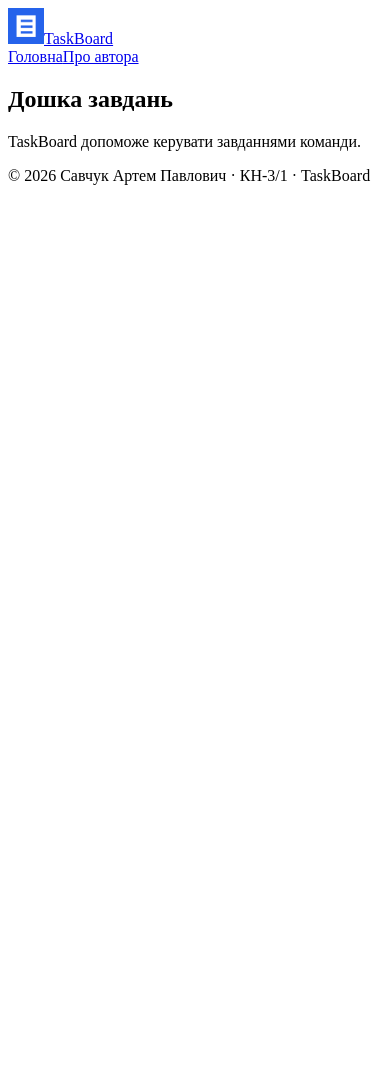
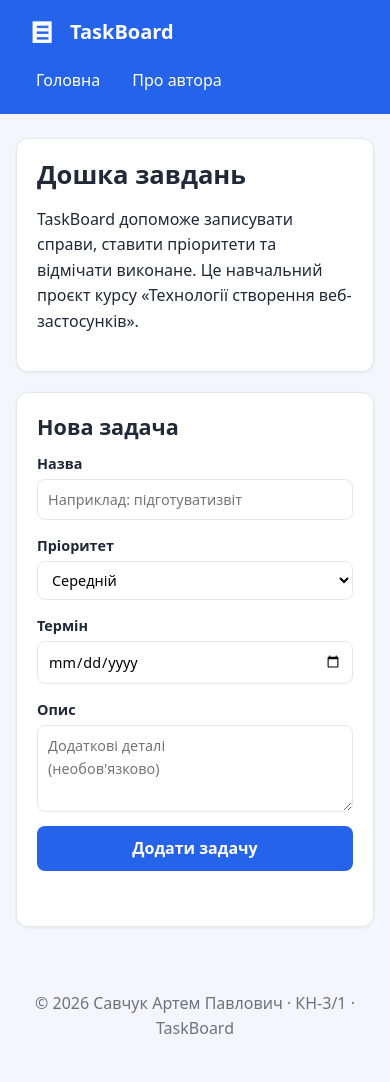
Before and after one commit to savchukapkn24-cloud/taskboard, a plain HTML site: page index.html in a window 390 px wide. Before the commit the page ends 844 px from the top, so only its background shows below. Drawn offline with Linux system fonts and the light colour scheme.

Commit message:
Додати форму задачі, Flexbox і адаптивні стилі

```diff
--- a/index.html
+++ b/index.html
@@ -1,5 +1,62 @@
 <!DOCTYPE html>
 <html lang="uk">
-<head><meta charset="UTF-8"><meta name="viewport" content="width=device-width, initial-scale=1.0"><title>TaskBoard: дошка завдань</title><link rel="stylesheet" href="style.css"></head>
-<body><header class="site-header"><a class="brand" href="index.html"><img src="images/logo.png" alt="Логотип TaskBoard" width="36" height="36"><span>TaskBoard</span></a><nav class="nav" aria-label="Основна навігація"><a href="index.html">Головна</a><a href="about.html">Про автора</a></nav></header><main class="container"><section class="intro"><h1>Дошка завдань</h1><p>TaskBoard допоможе керувати завданнями команди.</p></section></main><footer class="site-footer"><p>&copy; 2026 Савчук Артем Павлович · КН-3/1 · TaskBoard</p></footer></body>
+<head>
+<meta charset="UTF-8">
+<meta name="viewport" content="width=device-width, initial-scale=1.0">
+<title>TaskBoard: дошка завдань</title>
+<link rel="stylesheet" href="style.css">
+</head>
+<body>
+<header class="site-header">
+<a class="brand" href="index.html">
+<img src="images/logo.png" alt="Логотип TaskBoard" width="36" height="36">
+<span>TaskBoard</span>
+</a>
+<nav class="nav" aria-label="Основна навігація">
+<a href="index.html">Головна</a>
+<a href="about.html">Про автора</a>
+</nav>
+</header>
+<main class="container">
+<section class="intro">
+<h1>Дошка завдань</h1>
+<p>TaskBoard допоможе записувати справи, ставити пріоритети та відмічати виконане. Це
+навчальний проєкт курсу «Технології створення веб-застосунків».</p>
+</section>
+<section class="card">
+<h2>Нова задача</h2>
+<form id="task-form" class="task-form">
+<div class="form-row">
+<label class="field grow">
+<span>Назва</span>
+<input type="text" id="title" name="title" placeholder="Наприклад: підготувати
+звіт" required maxlength="80">
+</label>
+<label class="field">
+<span>Пріоритет</span>
+<select id="priority" name="priority">
+<option value="low">Низький</option>
+<option value="medium" selected>Середній</option>
+<option value="high">Високий</option>
+</select>
+</label>
+<label class="field">
+<span>Термін</span>
+<input type="date" id="deadline" name="deadline">
+</label>
+</div>
+<label class="field">
+<span>Опис</span>
+<textarea id="description" name="description" rows="3" placeholder="Додаткові деталі
+(необов'язково)"></textarea>
+</label>
+<button type="submit" class="btn">Додати задачу</button>
+<p id="form-message" class="form-message" role="alert"></p>
+</form>
+</section>
+
+</main>
+<footer class="site-footer"><p>&copy; 2026 Савчук Артем Павлович · КН-3/1 · TaskBoard</p></footer>
+
+</body>
 </html>
--- /dev/null
+++ b/style.css
@@ -0,0 +1,216 @@
+:root {
+--bg: #f4f6fb;
+--card: #ffffff;
+--text: #1f2937;
+--muted: #6b7280;
+--primary: #2563eb;
+--primary-dark: #1d4ed8;
+--border: #e5e7eb;
+--success: #16a34a;
+--danger: #dc2626;
+--warning: #d97706;
+--radius: 12px;
+}
+* {
+box-sizing: border-box;
+}
+body {
+margin: 0;
+font-family: system-ui, "Segoe UI", Roboto, Arial, sans-serif;
+line-height: 1.6;
+color: var(--text);
+background: var(--bg);
+}
+h1, h2 {
+line-height: 1.25;
+margin: 0 0 12px;
+}
+h1 { font-size: 2rem; }
+h2 { font-size: 1.35rem; }
+a { color: var(--primary); }
+a:hover { color: var(--primary-dark); }
+img { max-width: 100%; height: auto; }
+.site-header {
+background: var(--primary);
+color: #fff;
+padding: 14px 24px;
+}
+.brand {
+color: #fff;
+font-weight: 700;
+font-size: 1.25rem;
+text-decoration: none;
+}
+.nav a {
+color: #fff;
+text-decoration: none;
+padding: 6px 12px;
+border-radius: 8px;
+}
+.nav a:hover {
+background: rgba(255, 255, 255, 0.2);
+}
+.container {
+max-width: 900px;
+margin: 24px auto;
+padding: 0 16px;
+}
+.card,
+.intro {
+background: var(--card);
+border: 1px solid var(--border);
+border-radius: var(--radius);
+padding: 20px;
+margin-bottom: 20px;
+box-shadow: 0 1px 3px rgba(0, 0, 0, 0.06);
+}
+.site-footer {
+text-align: center;
+color: var(--muted);
+padding: 24px 16px;
+}
+table {
+border-collapse: collapse;
+width: 100%;
+}
+th, td {
+border: 1px solid var(--border);
+padding: 8px 12px;
+text-align: left;
+}
+th { background: #eef2ff; }
+figure { margin: 0 0 16px; }
+figcaption { color: var(--muted); font-size: 0.9rem; }
+.site-header {
+display: flex;
+flex-wrap: wrap;
+align-items: center;
+justify-content: space-between;
+gap: 12px;
+}
+.brand {
+display: flex;
+align-items: center;
+gap: 10px;
+}
+.nav {
+display: flex;
+gap: 8px;
+}
+.profile {
+display: flex;
+gap: 24px;
+align-items: flex-start;
+}
+.profile figure { flex: 0 0 160px; }
+.profile-text { flex: 1; }
+.task-form {
+display: flex;
+flex-direction: column;
+gap: 14px;
+}
+.form-row {
+display: flex;
+flex-wrap: wrap;
+gap: 14px;
+}
+.field {
+display: flex;
+flex-direction: column;
+gap: 4px;
+font-weight: 600;
+font-size: 0.9rem;
+}
+.field.grow { flex: 1 1 260px; }
+input[type="text"],
+input[type="date"],
+select,
+textarea {
+font: inherit;
+font-weight: 400;
+padding: 8px 10px;
+border: 1px solid var(--border);
+border-radius: 8px;
+background: #fff;
+}
+input:focus,
+select:focus,
+textarea:focus {
+outline: 2px solid var(--primary);
+outline-offset: 1px;
+}
+.btn {
+align-self: flex-start;
+font: inherit;
+font-weight: 600;
+color: #fff;
+background: var(--primary);
+border: 0;
+border-radius: 8px;
+padding: 10px 18px;
+cursor: pointer;
+}
+.btn:hover { background: var(--primary-dark); }
+.form-message {
+margin: 0;
+min-height: 1.4em;
+color: var(--danger);
+font-size: 0.9rem;
+}
+@media (max-width: 600px) {
+.site-header { flex-direction: column; align-items: flex-start; }
+.profile { flex-direction: column; }
+.form-row { flex-direction: column; }
+.field.grow { flex: 0 0 auto; }
+.btn { align-self: stretch; }
+h1 { font-size: 1.6rem; }
+}
+.counter {
+color: var(--muted);
+margin: 0 0 12px;
+}
+.task-list {
+list-style: none;
+margin: 0;
+padding: 0;
+display: flex;
+flex-direction: column;
+gap: 10px;
+}
+.task {
+display: flex;
+align-items: flex-start;
+gap: 12px;
+padding: 12px 14px;
+border: 1px solid var(--border);
+border-left: 5px solid var(--warning);
+border-radius: 10px;
+background: #fff;
+}
+.task.priority-high { border-left-color: var(--danger); }
+.task.priority-medium { border-left-color: var(--warning); }
+.task.priority-low { border-left-color: var(--success); }
+.task-body { flex: 1; min-width: 0; }
+.task-title { font-weight: 600; word-break: break-word; }
+.task-meta { color: var(--muted); font-size: 0.85rem; }
+.task-desc { margin: 4px 0 0; font-size: 0.95rem; }
+.task.done { background: #f3f4f6; }
+.task.done .task-title { text-decoration: line-through; color: var(--muted); }
+.delete {
+border: 0;
+background: transparent;
+color: var(--danger);
+font-size: 1.4rem;
+line-height: 1;
+cursor: pointer;
+padding: 0 6px;
+}
+.delete:hover { background: #fee2e2; border-radius: 6px; }
+
+.nav { flex-wrap: wrap; }
+.field { min-width: 0; }
+input, select, textarea { max-width: 100%; min-width: 0; }
+.profile-text { min-width: 0; }
+a, td, .task-desc { overflow-wrap: anywhere; }
+.task-desc { white-space: pre-wrap; }
+:focus-visible { outline: 2px solid var(--primary); outline-offset: 3px; }
```
